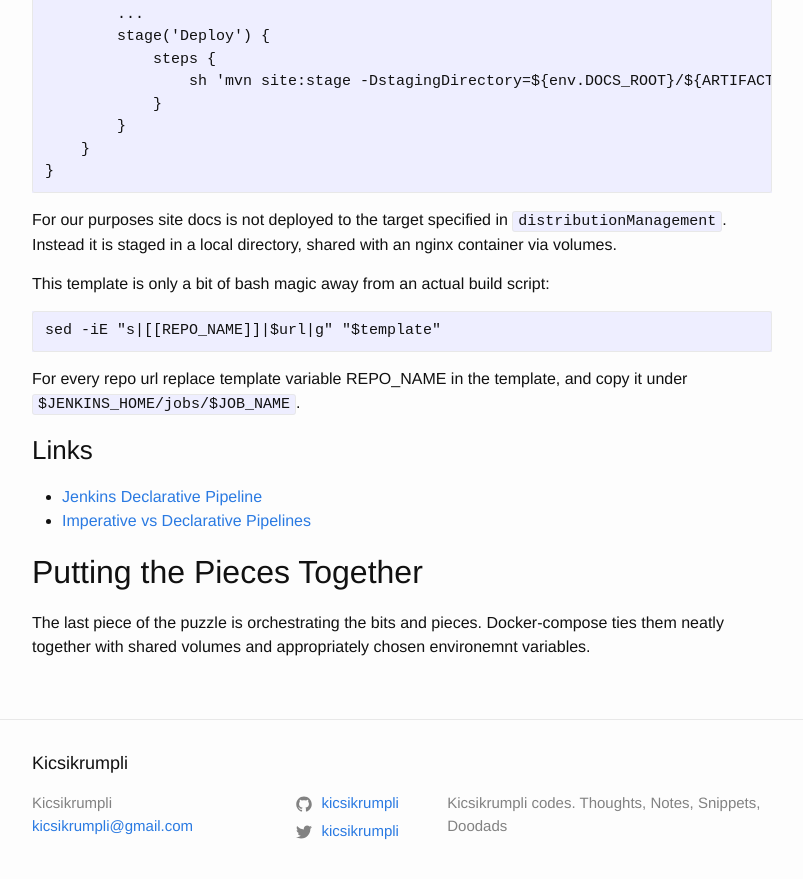
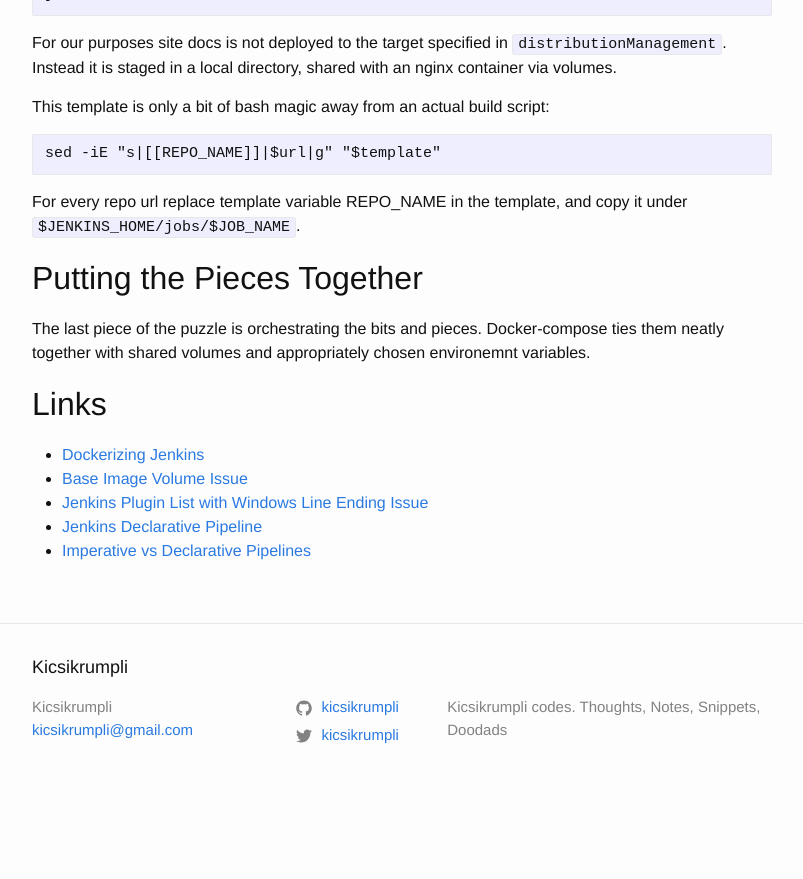
Before and after one commit to kicsikrumpli/kicsikrumpli.github.io, a Jekyll site: the page built from today-i-learned/_posts/2018-02-02-dockerized-jenkins.md, in a window 1280 px wide and 900 px high, scrolled down 5016 px. Shown: the top 879 px of the window, without its empty margins (238-1041 px from the left). Built offline with Jekyll 4.4.1, drawn with Linux system fonts in a browser that asks for light colours; after the commit the page ends 5822 px from its top, so only the background shows below that; some of the changed text lies outside the part shown.

Commit message:
headings

```diff
--- a/today-i-learned/_posts/2018-02-02-dockerized-jenkins.md
+++ b/today-i-learned/_posts/2018-02-02-dockerized-jenkins.md
@@ -15,7 +14,7 @@
 
 , I hear you).
 
-### Docker to the rescue!
+## Docker to the rescue!
 There is in fact an official Docker image for Jenkins. On launch it greets with the same one-time config wizard, as with a locally installed version. Looking at the Dockerfile, it declares `JENKINS_HOME` as a volume to persist configuration We are still grooming a pet, except that instead of it running around freely in your apartment, it now lives in a fancy pet crate.
 
 ![dog in a crate]({{ site.url }}/img/2018-02-02-dockerized-jenkins/crate.gif)
@@ -54,7 +53,7 @@
 
 Copy all of this into the container, we now have a working, preconfigured, immutable Jencow.
 
-### Gotchas
+## Gotchas
 As the difference between theory in practice goes, there have been some unexpected gotchas. For one, although Docker gives us platform independent deployment, that does not mean that it should guard against the idiosyncrasies of cross platform development. Here's a little thought experiment. Put a path into a file, say `/etc/foo`. Put this file, let's call it `foo.txt`, into git, and check it out on a Windows machine. Proceed by copying it into a Linux based Docker image. To spoil the punchline, your path is no longer _root-eeteecee-slash-foo_; it's _root-slash-eeteecee-slash-foo-invisible-character. Tl;dr [CR-LF](https://github.com/jenkinsci/docker/issues/516).
 
 ![don't line-feed after midnight]({{ site.url }}/img/2018-02-02-dockerized-jenkins/gremlins.gif)
@@ -108,9 +102,12 @@
 
 For every repo url replace template variable REPO_NAME in the template, and copy it under `$JENKINS_HOME/jobs/$JOB_NAME`.
 
-### Links
+## Putting the Pieces Together
+The last piece of the puzzle is orchestrating the bits and pieces. Docker-compose ties them neatly together with shared volumes and appropriately chosen environemnt variables.
+
+## Links
+- [Dockerizing Jenkins](https://dszone.com/articles/dockerizing-jenkins-2-setup-and-using-it-along-wit)
+- [Base Image Volume Issue](https://github.com/moby/moby/issues/3639)
+- [Jenkins Plugin List with Windows Line Ending Issue](https://github.com/jenkinsci/docker/issues/516)
 - [Jenkins Declarative Pipeline](https://jenkins.io/blog/2016/12/19/declarative-pipeline-beta/)
 - [Imperative vs Declarative Pipelines](https://stackoverflow.com/questions/44657896/jenkins-pipeline-jenkinsfile-node-and-pipeline-directives)
-
-## Putting the Pieces Together
-The last piece of the puzzle is orchestrating the bits and pieces. Docker-compose ties them neatly together with shared volumes and appropriately chosen environemnt variables.
```
Also changed, not shown: other parts of today-i-learned/_posts/2018-02-02-dockerized-jenkins.md (+1 -7 lines).
